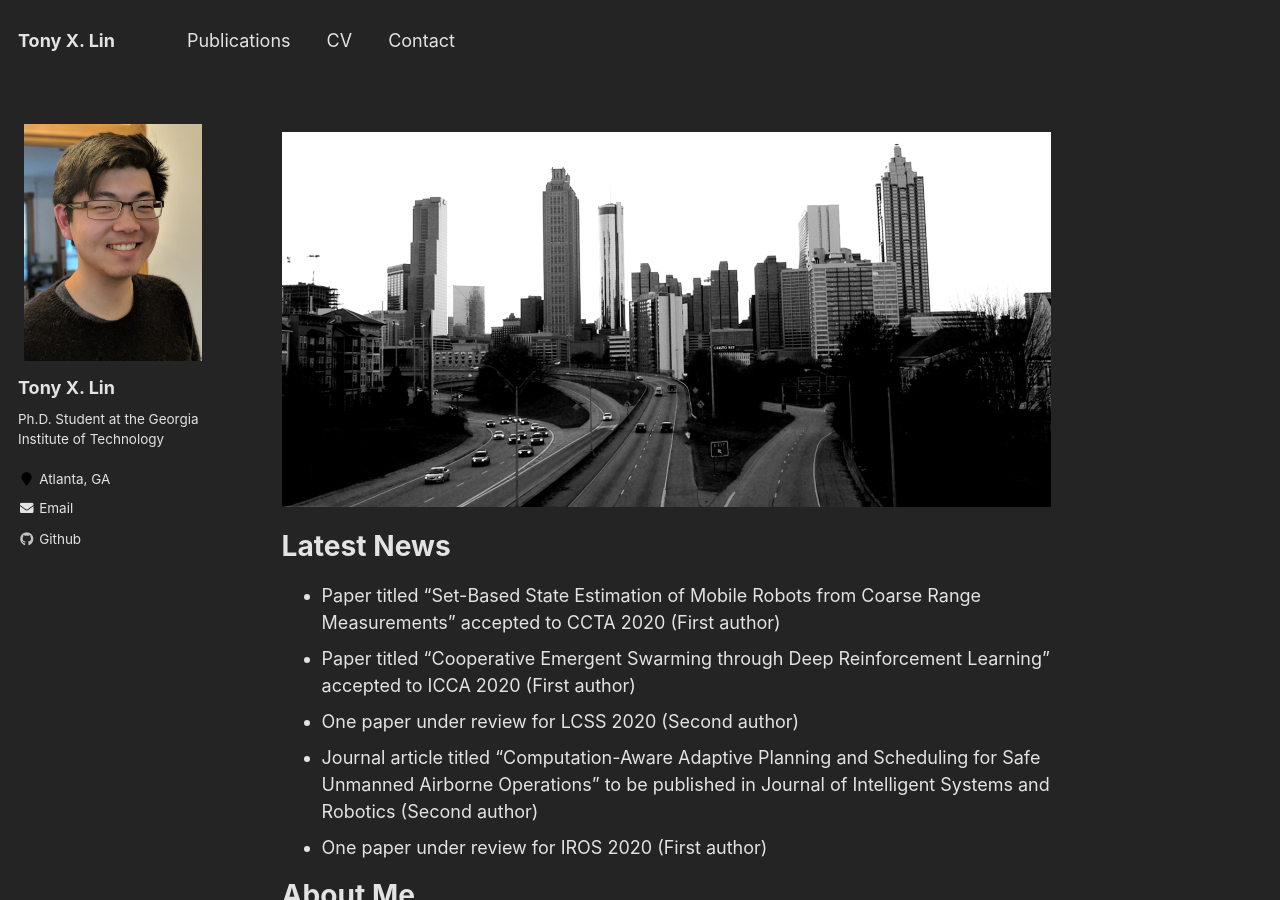
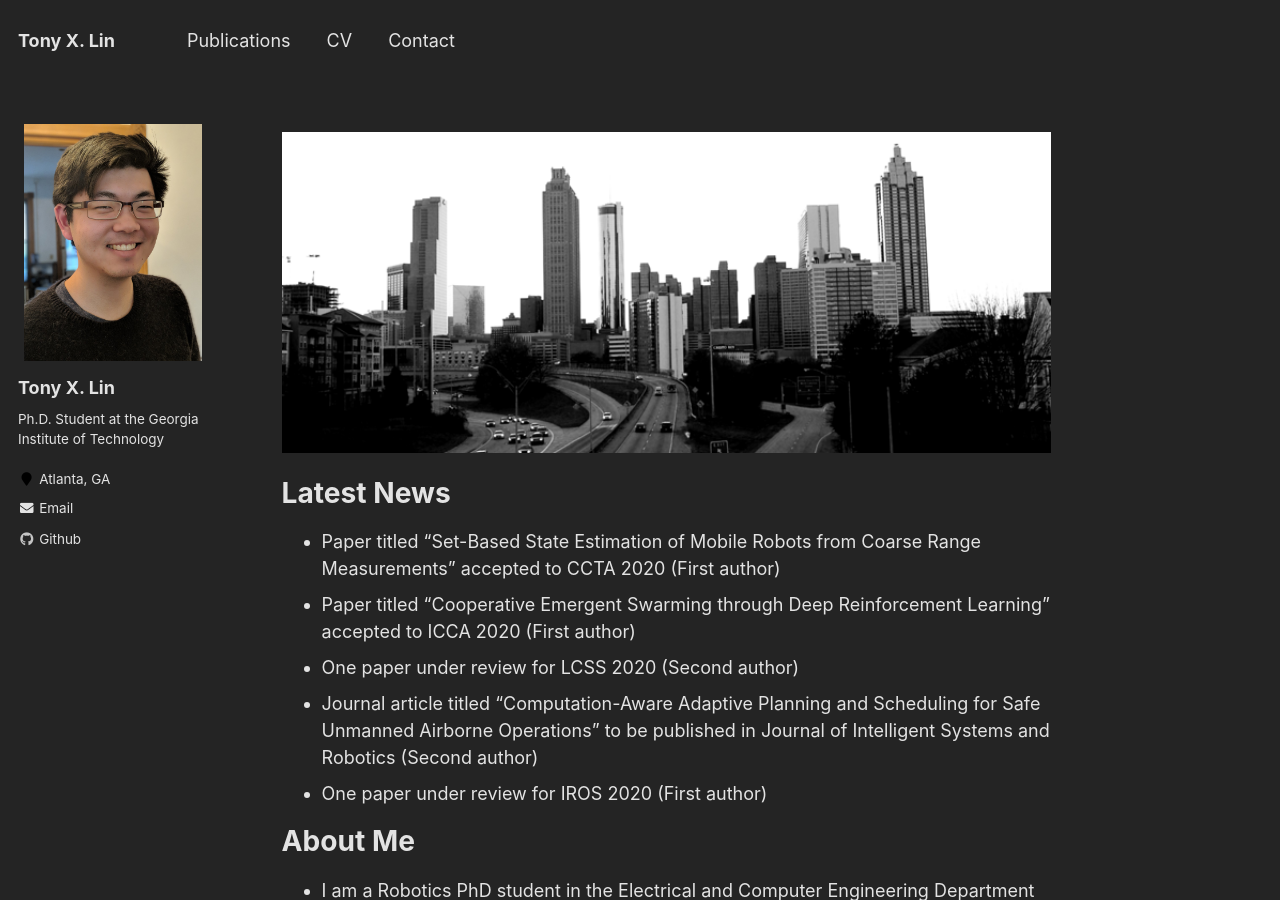
Before and after one commit to tony-x-lin/tony-x-lin.github.io, a Jekyll site: the page built from _pages/about.md, in a window 1280 px wide and 900 px high. Built offline with Jekyll 4.4.1, drawn with Linux system fonts in a browser that asks for light colours.

Commit message:
Update about.md

```diff
--- a/_pages/about.md
+++ b/_pages/about.md
@@ -9,7 +9,7 @@ redirect_from:
 ---
 
 <p align="left">
-  <img src="https://tony-x-lin.github.io/images/atlanta2.png?raw=true" alt="Photo" style="width: 800px;"/>
+  <img src="https://tony-x-lin.github.io/images/atlanta2_thin.png?raw=true" alt="Photo" style="width: 800px;"/>
 </p>
 
 # Latest News
```
